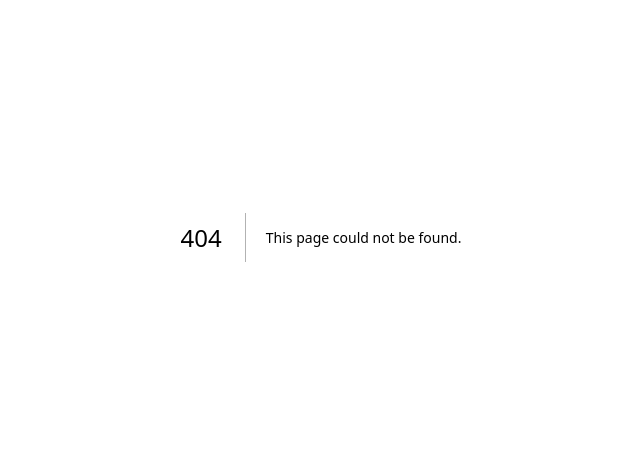
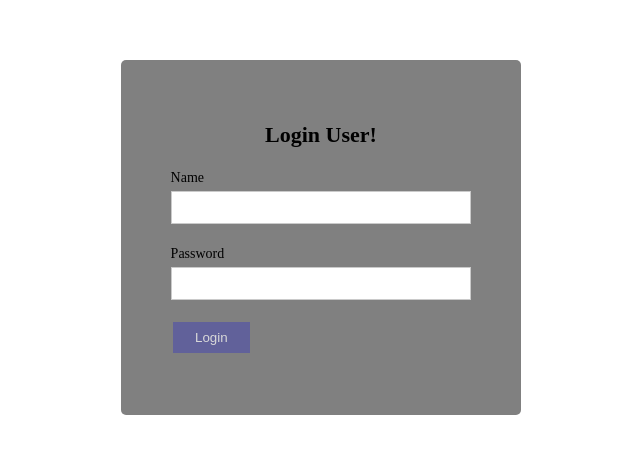
Before and after one commit to MajidAziz03/Shop-Website, a Next.js app: page /user/login in a window 1280 px wide. Before the commit this address had no page. Shown: the part 163-616 px from the top of the page, without its empty margins (319-959 px from the left). Built offline with nearby package versions, Linux system fonts and the light colour scheme.

Commit message:
login page

```diff
--- a/Components/login/Login.tsx
+++ b/Components/login/Login.tsx
@@ -1,9 +1,32 @@
-import React from 'react'
+import React, { useEffect, useState } from 'react'
+import styles from './login.module.scss';
+import { LoginUser } from '@/functions/user';
 
 const Login = () => {
-  return (
-    <div>Login</div>
-  )
+    const [email, setEmail] = useState("")
+    const [password, setPassword] = useState("")
+    const [error, setError] = useState("")
+
+    return (
+        <div className={styles.wrapper}>
+            <div className={styles.login}>
+                <div className={styles.info}>
+                    <h3> Login User! </h3>
+                    <div className={styles.wrapperInput}>
+                        <label htmlFor=""> Name </label>
+                        <input type="text" onChange={(e) => setEmail(e.target.value)} />
+                    </div>
+                    <div className={styles.wrapperInput}>
+                        <label htmlFor=""> Password </label>
+                        <input type="password" onChange={(e) => setPassword(e.target.value)} />
+                    </div>
+                    <div className={styles.btnWrapper}>
+                        <button onClick={() => { LoginUser(email, password, setError) }}> Login </button>
+                    </div>
+                </div>
+            </div>
+        </div>
+    )
 }
 
-export default Login
+export default Login;
--- a/Components/login/login.module.scss
+++ b/Components/login/login.module.scss
@@ -0,0 +1,78 @@
+.wrapper {
+    width: 100%;
+    height: 100vh;
+    display: flex;
+    justify-content: center;
+    align-items: center;
+
+    .login {
+        width: 100%;
+        max-width: 400px;
+        // height: 350px;
+        border-radius: 5px;
+        padding: 12px;
+        background-color: gray;
+
+        .info {
+            display: flex;
+            flex-direction: column;
+            justify-content: center;
+            align-items: center;
+            gap: 22px;
+            padding-top: 50px;
+            padding-bottom: 50px;
+
+            h3 {
+                font-size: 22px;
+                color: #000000;
+            }
+
+            .wrapperInput {
+                display: flex;
+                flex-direction: column;
+                width: 80%;
+                gap: 5px;
+
+                label {
+                    margin: 0;
+                    padding: 0;
+                    color: #000000;
+                    font-size: 14px;
+                }
+
+                input {
+                    outline: none;
+                    border: 0.5px solid #cacaca;
+                    padding: 6px;
+                    width: 100%;
+                    height: 33px;
+                }
+            }
+            .btnWrapper {
+                display: flex;
+                width: 100%;
+                justify-content: start;
+                align-items: start;
+                padding-left: 40px;
+
+                button {
+                    outline: none;
+                    border: none;
+                    padding: 8px 22px;
+                    cursor: pointer;
+                    color: white;
+                    background-color: rgb(84, 84, 165);
+                    opacity: 0.7;
+
+                    &:hover {
+                        opacity: 1;
+                    }
+
+                    &:active {
+                        opacity: 0.7;
+                    }
+                }
+            }
+        }
+    }
+}
--- /dev/null
+++ b/pages/user/login.jsx
@@ -0,0 +1,11 @@
+import Login from '../../Components/login/Login';
+
+const LoginPage = () => {
+    return (
+        <>
+            <Login />
+        </>
+    )
+}
+
+export default LoginPage;
```
Also changed, not shown: 1 other file (tests, documents, lock files or other folders).
